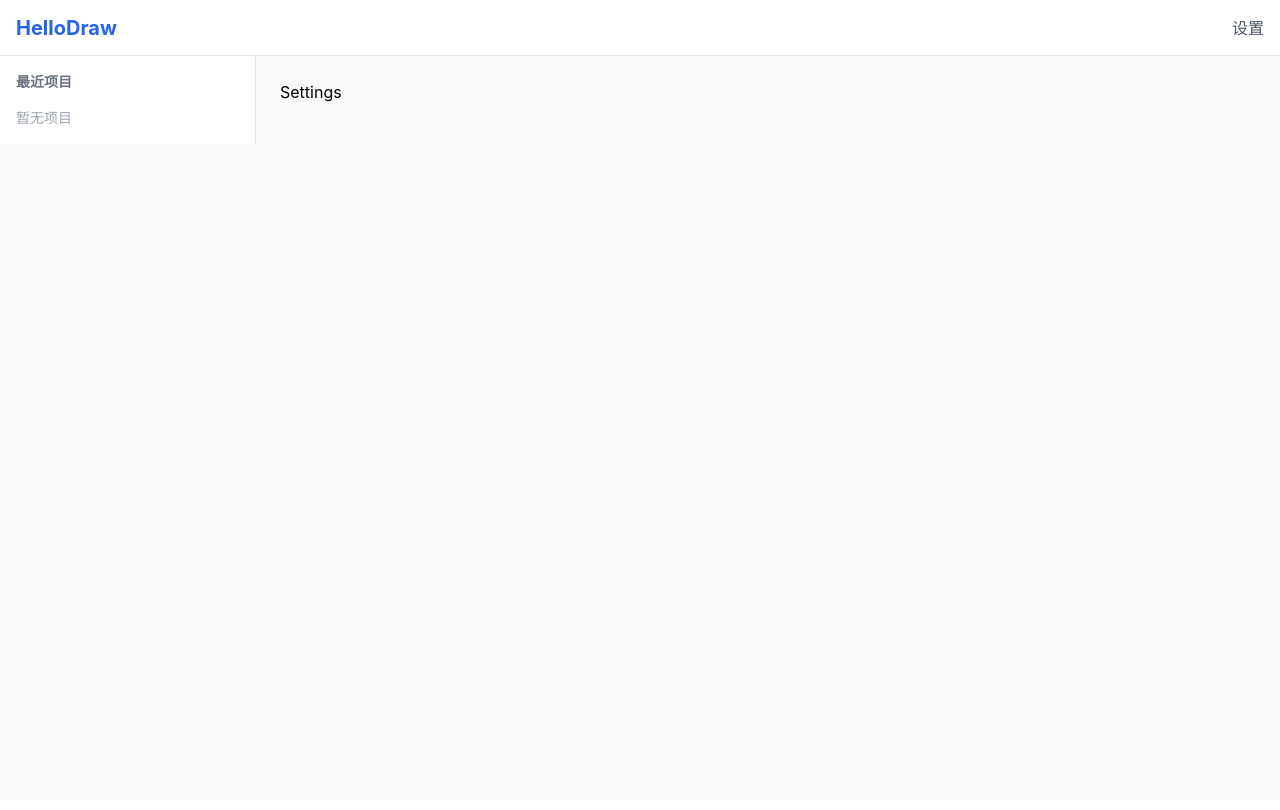
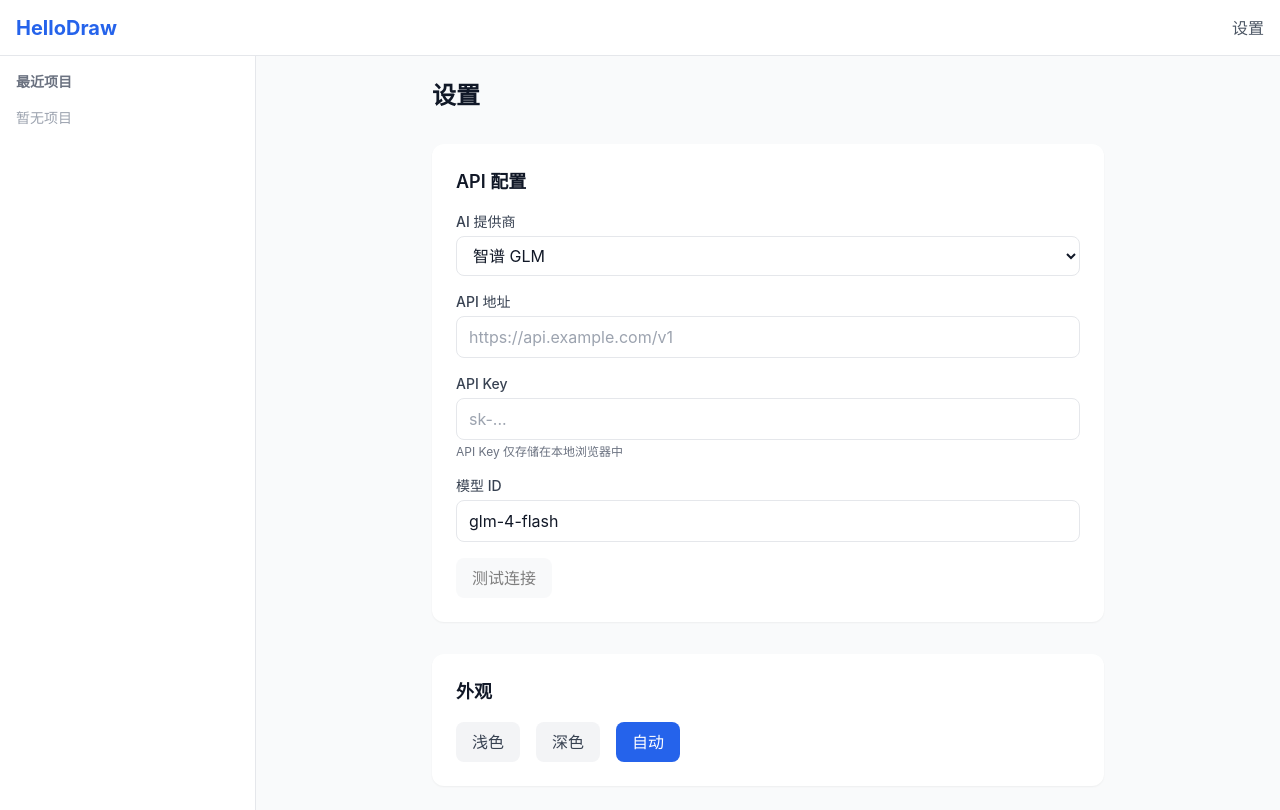
Before and after one commit to geekspeng/HelloDraw, a React (Vite) app: page /settings in a window 1280 px wide. Built offline with nearby package versions, Linux system fonts and the light colour scheme; the HTML template or start-up script is replaced by a standard one.

Commit message:
feat: 创建设置页面和 API 配置表单
- 添加 ApiConfigForm 组件，支持 AI 提供商选择、API 配置和连接测试
- 更新 Settings 页面，集成 ApiConfigForm 和主题切换功能

Co-Authored-By: Claude Opus 4.6 <noreply@anthropic.com>

```diff
--- /dev/null
+++ b/src/components/settings/ApiConfigForm.tsx
@@ -0,0 +1,117 @@
+import { useState } from 'react'
+import { useSettingsStore } from '../../stores/settingsStore'
+import { testAIConnection } from '../../services/aiService'
+import type { AIProvider } from '../../types'
+
+const providers: { value: AIProvider; label: string; defaultUrl: string; defaultModel: string }[] = [
+  { value: 'glm', label: '智谱 GLM', defaultUrl: 'https://open.bigmodel.cn/api/paas/v4', defaultModel: 'glm-4-flash' },
+  { value: 'minimax', label: 'MiniMax', defaultUrl: 'https://api.minimax.chat/v', defaultModel: 'MiniMax-Text-01' },
+  { value: 'openai', label: 'OpenAI', defaultUrl: 'https://api.openai.com/v1', defaultModel: 'gpt-4o-mini' },
+  { value: 'custom', label: '自定义', defaultUrl: '', defaultModel: '' },
+]
+
+export default function ApiConfigForm() {
+  const { settings, updateAIConfig } = useSettingsStore()
+  const { aiConfig } = settings
+  const [testing, setTesting] = useState(false)
+  const [testResult, setTestResult] = useState<'success' | 'error' | null>(null)
+
+  const currentProvider = providers.find((p) => p.value === aiConfig.provider) || providers[3]
+
+  const handleProviderChange = (provider: AIProvider) => {
+    const p = providers.find((pr) => pr.value === provider)
+    updateAIConfig({
+      ...aiConfig,
+      provider,
+      apiUrl: p?.defaultUrl || '',
+      modelId: p?.defaultModel || '',
+    })
+  }
+
+  const handleTest = async () => {
+    setTesting(true)
+    setTestResult(null)
+    const success = await testAIConnection(aiConfig)
+    setTestResult(success ? 'success' : 'error')
+    setTesting(false)
+  }
+
+  return (
+    <div className="space-y-4">
+      <div>
+        <label className="block text-sm font-medium text-gray-700 dark:text-gray-300 mb-1">
+          AI 提供商
+        </label>
+        <select
+          value={aiConfig.provider}
+          onChange={(e) => handleProviderChange(e.target.value as AIProvider)}
+          className="w-full px-3 py-2 rounded-lg border border-gray-200 dark:border-gray-600 bg-white dark:bg-gray-700 text-gray-900 dark:text-white"
+        >
+          {providers.map((p) => (
+            <option key={p.value} value={p.value}>
+              {p.label}
+            </option>
+          ))}
+        </select>
+      </div>
+
+      <div>
+        <label className="block text-sm font-medium text-gray-700 dark:text-gray-300 mb-1">
+          API 地址
+        </label>
+        <input
+          type="text"
+          value={aiConfig.apiUrl}
+          onChange={(e) => updateAIConfig({ ...aiConfig, apiUrl: e.target.value })}
+          placeholder="https://api.example.com/v1"
+          className="w-full px-3 py-2 rounded-lg border border-gray-200 dark:border-gray-600 bg-white dark:bg-gray-700 text-gray-900 dark:text-white"
+        />
+      </div>
+
+      <div>
+        <label className="block text-sm font-medium text-gray-700 dark:text-gray-300 mb-1">
+          API Key
+        </label>
+        <input
+          type="password"
+          value={aiConfig.apiKey}
+          onChange={(e) => updateAIConfig({ ...aiConfig, apiKey: e.target.value })}
+          placeholder="sk-..."
+          className="w-full px-3 py-2 rounded-lg border border-gray-200 dark:border-gray-600 bg-white dark:bg-gray-700 text-gray-900 dark:text-white"
+        />
+        <p className="mt-1 text-xs text-gray-500">
+          API Key 仅存储在本地浏览器中
+        </p>
+      </div>
+
+      <div>
+        <label className="block text-sm font-medium text-gray-700 dark:text-gray-300 mb-1">
+          模型 ID
+        </label>
+        <input
+          type="text"
+          value={aiConfig.modelId}
+          onChange={(e) => updateAIConfig({ ...aiConfig, modelId: e.target.value })}
+          placeholder={currentProvider.defaultModel}
+          className="w-full px-3 py-2 rounded-lg border border-gray-200 dark:border-gray-600 bg-white dark:bg-gray-700 text-gray-900 dark:text-white"
+        />
+      </div>
+
+      <div className="flex items-center gap-4">
+        <button
+          onClick={handleTest}
+          disabled={!aiConfig.apiUrl || !aiConfig.apiKey || testing}
+          className="px-4 py-2 bg-gray-100 dark:bg-gray-700 rounded-lg hover:bg-gray-200 dark:hover:bg-gray-600 transition-colors disabled:opacity-50"
+        >
+          {testing ? '测试中...' : '测试连接'}
+        </button>
+        {testResult === 'success' && (
+          <span className="text-sm text-green-600">连接成功</span>
+        )}
+        {testResult === 'error' && (
+          <span className="text-sm text-red-600">连接失败</span>
+        )}
+      </div>
+    </div>
+  )
+}
--- a/src/pages/Settings.tsx
+++ b/src/pages/Settings.tsx
@@ -1,3 +1,46 @@
+import { useSettingsStore } from '../stores/settingsStore'
+import ApiConfigForm from '../components/settings/ApiConfigForm'
+
 export default function Settings() {
-  return <div>Settings</div>
+  const { settings, updateTheme } = useSettingsStore()
+
+  return (
+    <div className="max-w-2xl mx-auto">
+      <h1 className="text-2xl font-bold text-gray-900 dark:text-white mb-8">
+        设置
+      </h1>
+
+      <div className="space-y-8">
+        {/* API 配置 */}
+        <section className="bg-white dark:bg-gray-800 rounded-xl p-6 shadow-sm">
+          <h2 className="text-lg font-semibold text-gray-900 dark:text-white mb-4">
+            API 配置
+          </h2>
+          <ApiConfigForm />
+        </section>
+
+        {/* 主题 */}
+        <section className="bg-white dark:bg-gray-800 rounded-xl p-6 shadow-sm">
+          <h2 className="text-lg font-semibold text-gray-900 dark:text-white mb-4">
+            外观
+          </h2>
+          <div className="flex gap-4">
+            {(['light', 'dark', 'auto'] as const).map((theme) => (
+              <button
+                key={theme}
+                onClick={() => updateTheme(theme)}
+                className={`px-4 py-2 rounded-lg transition-colors ${
+                  settings.theme === theme
+                    ? 'bg-blue-600 text-white'
+                    : 'bg-gray-100 dark:bg-gray-700 text-gray-700 dark:text-gray-300'
+                }`}
+              >
+                {theme === 'light' ? '浅色' : theme === 'dark' ? '深色' : '自动'}
+              </button>
+            ))}
+          </div>
+        </section>
+      </div>
+    </div>
+  )
 }
```
